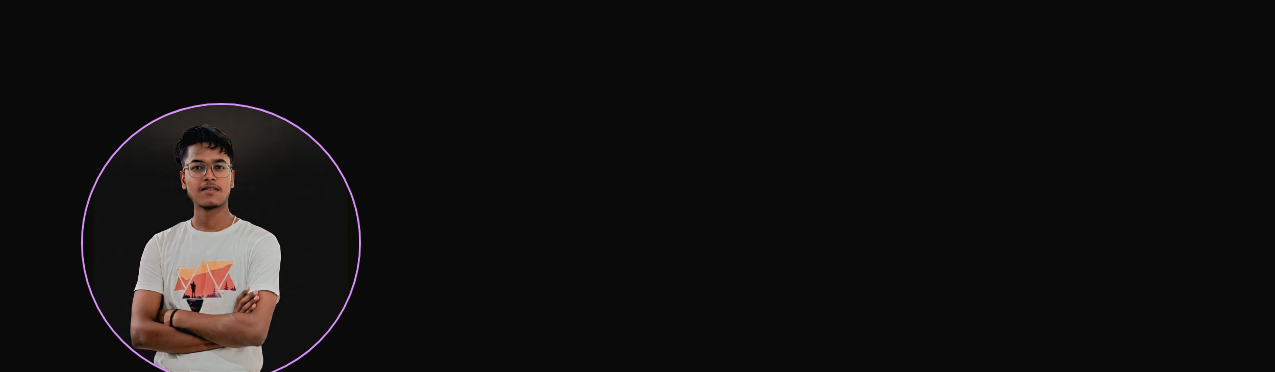
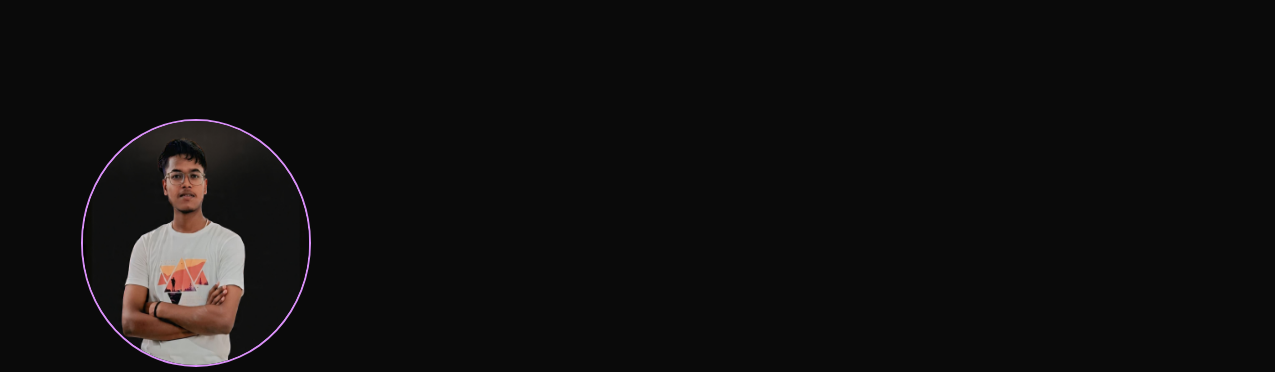
Before and after one commit to vikaspratap0818/My-Portfolio, a plain HTML site: page index.html in a window 1536 px wide. Shown: the part 55-427 px from the top of the page, without its empty margins (92-1367 px from the left). Drawn offline with nearby package versions, Linux system fonts and the light colour scheme; some packages are replaced by stand-ins of ours; a script that the page names is missing.

Commit message:
Update style.css

```diff
--- a/style.css
+++ b/style.css
@@ -145,12 +145,6 @@ body {
   border-radius: 50%;
   margin-left: 50px;
   border: 2px solid rgb(218, 144, 249);
-}
-@media (min-width: 1500px) {
-  .hero-left img {
-    width: 280px;
-    height: 280px;
-  }
 }
 /* Left text section */
 .hero-left {
```
